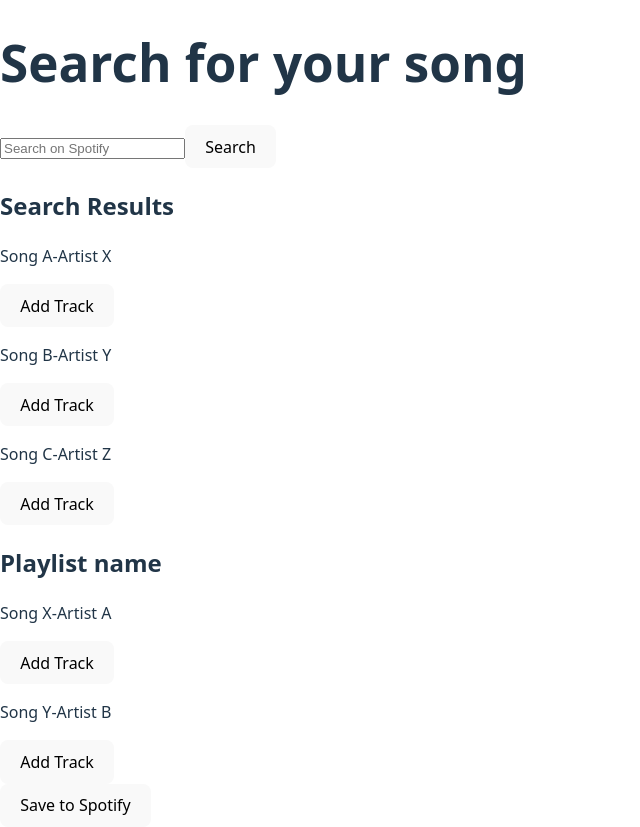
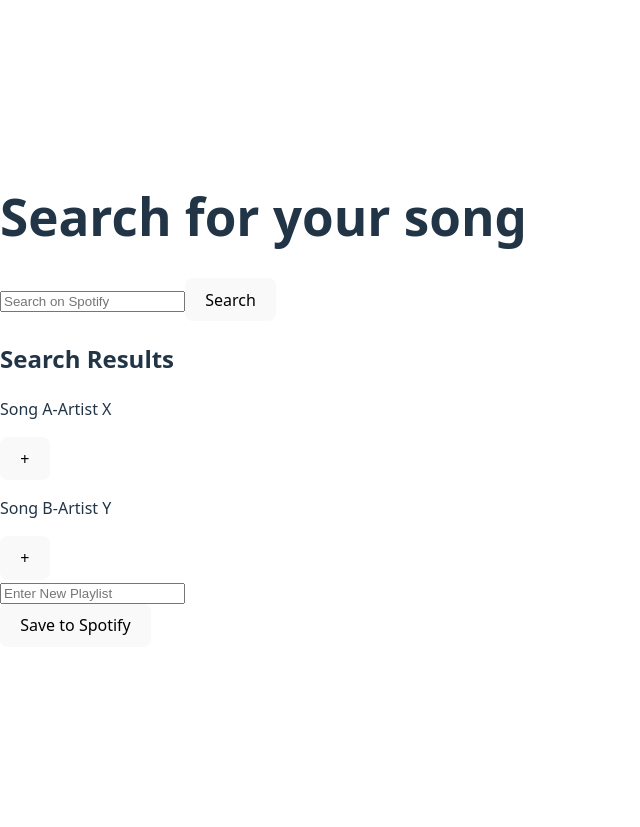
Before and after one commit to Dbrowne14/Jammming, a React (Vite) app: page / in a window 1280 px wide. Shown: the whole page, without its empty margins (0-640 px from the left). After the commit the page ends 800 px from the top, so only its background shows below. Built offline with nearby package versions, Linux system fonts and the light colour scheme.

Commit message:
component setup for app

```diff
--- a/src/App.jsx
+++ b/src/App.jsx
@@ -1,15 +1,40 @@
-//import { useState } from 'react'
+import { useState } from 'react'
 import SearchBar from './SearchBar.jsx'
 import SearchResults from './SearchResults.jsx'
 import PlayList from './PlayList.jsx'
 import './App.css'
 
 function App() {
+
+const[searchResults, setSearchResults] = useState([
+    { id: 1, trackName: "Song A", trackArtist: "Artist X" , uri:"spotify:track:4VHTOWCMRnKAgg4a9AKdwQ" },
+    { id: 2, trackName: "Song B", trackArtist: "Artist Y", uri:"spotify:track:40BHuTz4IuRoHFLCH8oFNM"},
+  ]);
+
+const [playListTracks,setPlayListTracks] = useState([])
+
+function addTrack(track) {
+   if(!playListTracks.find(t=>t.id === track.id)) {
+      setPlayListTracks([...playListTracks, track])
+   }
+}
+
+function removeTrack(track) {
+   setPlayListTracks(playListTracks.filter( t => t.id !== track.id))
+}
+
+const [playListName, setPlayListName] = useState("")
+
+function savePlaylist () {
+   const saveURIs = playListTracks.map(track => track.uri);
+}
+ window.savePlaylist = savePlaylist
+
 return(
    <>
       <SearchBar />
-      <SearchResults />
-      <PlayList />
+      <SearchResults tracks={searchResults} addTrack={addTrack}/>
+      <PlayList playListTracks={playListTracks} removeTrack={removeTrack} />
    </>
   )
 }
--- a/src/PlayList.jsx
+++ b/src/PlayList.jsx
@@ -1,18 +1,24 @@
 import {useState} from 'react';
 import TrackList from './TrackList.jsx'
 
-export default function PlayList () {
+export default function PlayList ({playListTracks, removeTrack, playListName, setPlayListName}) {
 
-    const playListTracks = [
-        { id: 1, trackName: "Song X", trackArtist: "Artist A" },
-        { id: 2, trackName: "Song Y", trackArtist: "Artist B" },
-    ]
+    function handleNameChange(e) {
+        setPlayListName(e.target.value)
+    }
 
-//change Playlist name to an input field
+
     return(
         <>
-            <h2>Playlist name</h2>
-            <TrackList tracks={playListTracks}/>
+            <input
+                value={playListName}
+                onChange={handleNameChange}
+                placeholder="Enter New Playlist"
+                type="text"
+                name="newplaylist"
+                id="newplaylist"
+            />
+            <TrackList tracks={playListTracks} showButton={false} listType="playList" removeTrack={removeTrack}/>
             <button type="submit">Save to Spotify</button>
         </>
     )
--- a/src/SearchBar.jsx
+++ b/src/SearchBar.jsx
@@ -17,6 +17,8 @@ export default function SearchBar() {
             <form onSubmit={handleSubmit}>
                 <h1>Search for your song</h1>
                 <input
+                    name="search"
+                    id="idInput"
                     placeholder="Search on Spotify"
                     type="text"
                     onChange={handleInput}
--- a/src/SearchResults.jsx
+++ b/src/SearchResults.jsx
@@ -1,18 +1,11 @@
-import { useReact } from 'react';
 import TrackList from './TrackList.jsx'
 
-export default function SearchResults() {
-
-    const tracks = [
-        { id: 1, trackName: "Song A", trackArtist: "Artist X" },
-        { id: 2, trackName: "Song B", trackArtist: "Artist Y" },
-        { id: 3, trackName: "Song C", trackArtist: "Artist Z" },
-    ]
+export default function SearchResults({tracks, addTrack, removeTrack}) {
 
     return(
         <>
             <h2>Search Results</h2>
-            <TrackList tracks={tracks} />
+            <TrackList tracks={tracks} showButton={true} addTrack={addTrack} listType="searchResults"/>
         </>
     )
 }
--- a/src/Track.jsx
+++ b/src/Track.jsx
@@ -1,10 +1,22 @@
-//import React, { useState } from 'react';
+export default function Track({id, trackName, trackArtist, showButton, addTrack, removeTrack, uri}) {
 
-export default function Track({trackName, trackArtist}) {
+    function handleAdd() {
+        if(addTrack) {
+            addTrack({id,trackName,trackArtist, uri})
+        }
+    }
+
+    function handleRemove() {
+        if(removeTrack) {
+            removeTrack({id,trackName, trackArtist, uri})
+        }
+    }
+
     return(
         <>
             <p>{trackName}-{trackArtist}</p>
-            <button>Add Track</button>
+            {showButton && <button  onClick={handleAdd}>+</button>}
+            {!showButton && <button onClick={handleRemove}>-</button>}
         </>
     )
 }
--- a/src/TrackList.jsx
+++ b/src/TrackList.jsx
@@ -1,15 +1,19 @@
-import { useReact } from 'react';
 import Track from './Track.jsx';
 
 
-export default function TrackList({tracks}) {
+export default function TrackList({tracks, showButton, addTrack, removeTrack, listType}) {
     return(
         <div>
             {tracks.map(track=> (
                 <Track
-                key={track.id}
+                key={`${listType}--${track.id}`}
+                id={track.id}
                 trackName={track.trackName}
                 trackArtist={track.trackArtist}
+                showButton={showButton}
+                addTrack={addTrack}
+                removeTrack={removeTrack}
+                uri={track.uri}
                 />
             ))}
         </div>
```
